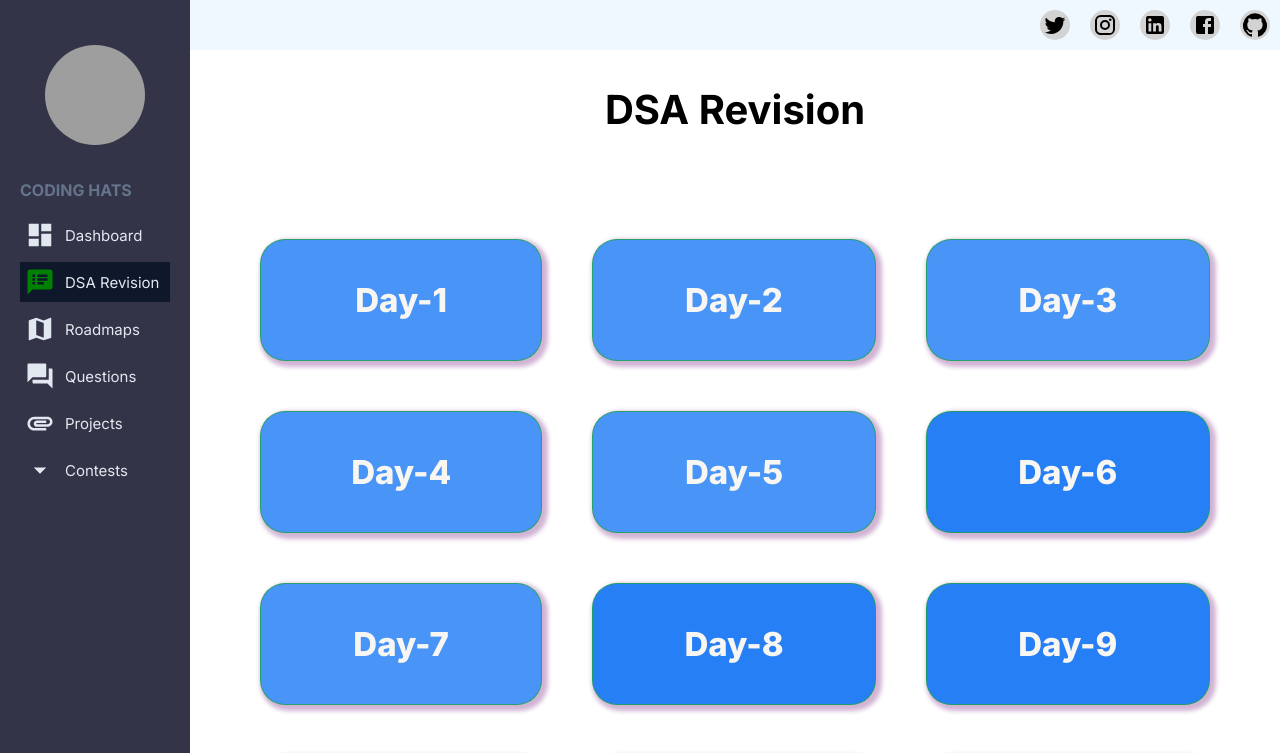
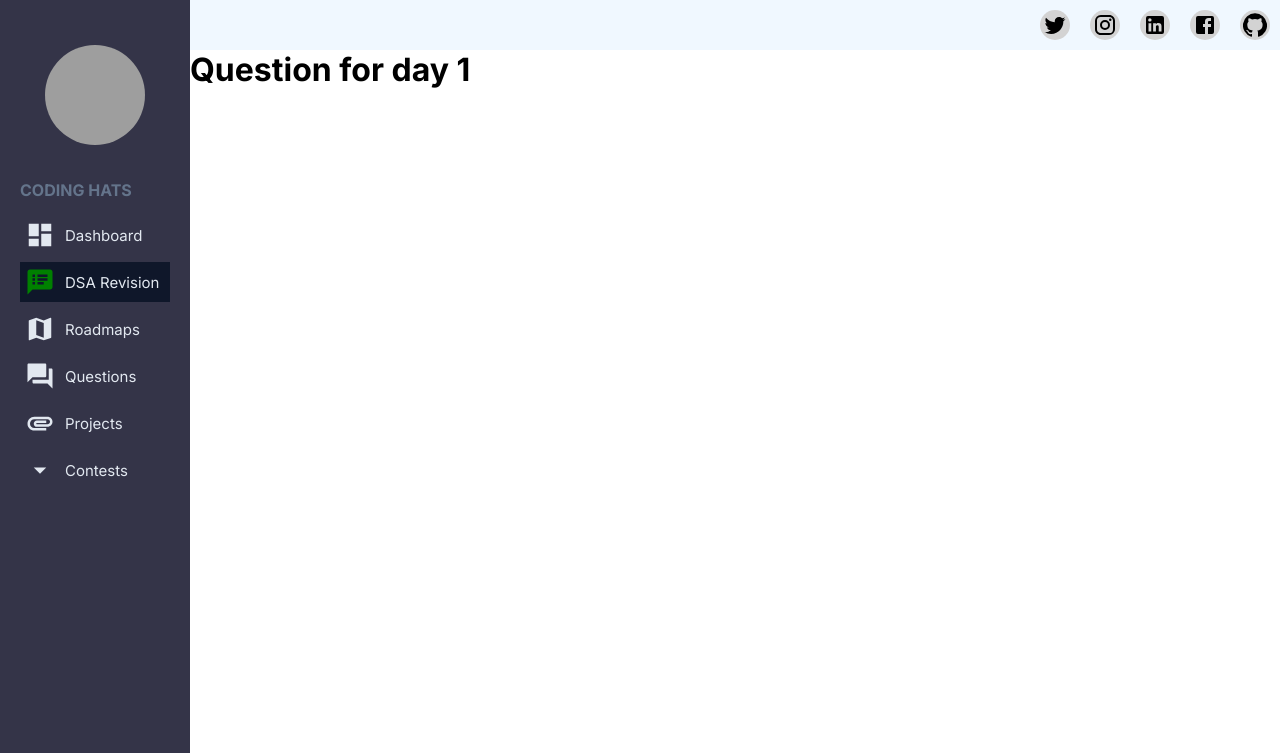
Before and after one commit to shaurya019/CodingHats, a React (Create React App) app in the folder client/: page /dsa/1 in a window 1280 px wide. Shown: the top 753 px of the page. Built offline with nearby package versions, Linux system fonts and the light colour scheme; grey boxes are pictures that could not be loaded.

Commit message:
Added dsa question page

```diff
--- a/client/src/App.js
+++ b/client/src/App.js
@@ -7,6 +7,7 @@ import Questions from "./pages/questions/Questions";
 import Contests from "./pages/contests/Contests";
 import Roadmap from "./pages/roadmaps/Roadmap";
 import Dashboard from "./pages/dashboard/Dashboard";
+import DsaQuestion from "./pages/dsaquestion/DsaQuestion";
 import { SidebarContext } from "./context/sidebarContext/SidebarContext";
 import { useContext } from "react";
 import Projects from "./pages/projects/Projects";
@@ -23,8 +24,11 @@ function App() {
             <Route path="/" exact>
               <Dashboard SidebarDispatch={dispatch} />
             </Route>
-            <Route path="/dsa">
+            <Route exact path="/dsa">
               <Dsa SidebarDispatch={dispatch} />
+            </Route>
+            <Route path="/dsa/:id">
+              <DsaQuestion SidebarDispatch={dispatch} />
             </Route>
             <Route path="/roadmaps">
               <Roadmap SidebarDispatch={dispatch} />
--- a/client/src/pages/dsa/Dsa.js
+++ b/client/src/pages/dsa/Dsa.js
@@ -1,4 +1,5 @@
 import React from "react";
+import { Link } from "react-router-dom";
 import { changeSelect } from "../../context/sidebarContext/SidebarAction";
 import "./dsa.css";
 
@@ -21,6 +22,7 @@ class dsa extends React.Component {
               {/* dsa quaters it represents a single block*/}
 
               {/* quaters - 1  */}
+              <Link to="/dsa/1" className="link">
                 <div className="quaters">
                   <h2>
                     <p>Day-1</p>
@@ -28,8 +30,9 @@ class dsa extends React.Component {
                   {/* dsa-day it will have links */}
                   <div className="dsa-day"></div>
                 </div>
-
+              </Link>
               {/* quaters - 2  */}
+              <Link to="/dsa/2" className="link">
                 <div className="quaters">
                   <h2>
                     <p>Day-2</p>
@@ -37,7 +40,7 @@ class dsa extends React.Component {
                   {/* dsa-day it will have links */}
                   <div className="dsa-day"></div>
                 </div>
-
+              </Link>
               {/* quaters - 3  */}
               <div className="quaters">
                 <h2>
--- /dev/null
+++ b/client/src/pages/dsaquestion/DsaQuestion.js
@@ -0,0 +1,24 @@
+import "./dsaquestion.css";
+import { useLocation } from "react-router-dom";
+import { useContext, useEffect } from "react";
+import { changeSelect } from "../../context/sidebarContext/SidebarAction";
+import { SidebarContext } from "../../context/sidebarContext/SidebarContext";
+
+function DsaQuestion() {
+  const { dispatch } = useContext(SidebarContext);
+
+  useEffect(() => {
+    dispatch(changeSelect("dsa"));
+  }, [dispatch]);
+
+  const location = useLocation();
+  const page = location.pathname.slice(5);
+
+  return (
+    <div>
+      <h1>Question for day {page}</h1>
+    </div>
+  );
+}
+
+export default DsaQuestion;
```
Also changed, not shown: client/src/pages/dsaquestion/dsaquestion.css (added). Lines whose indentation alone changed are shown as unchanged.
